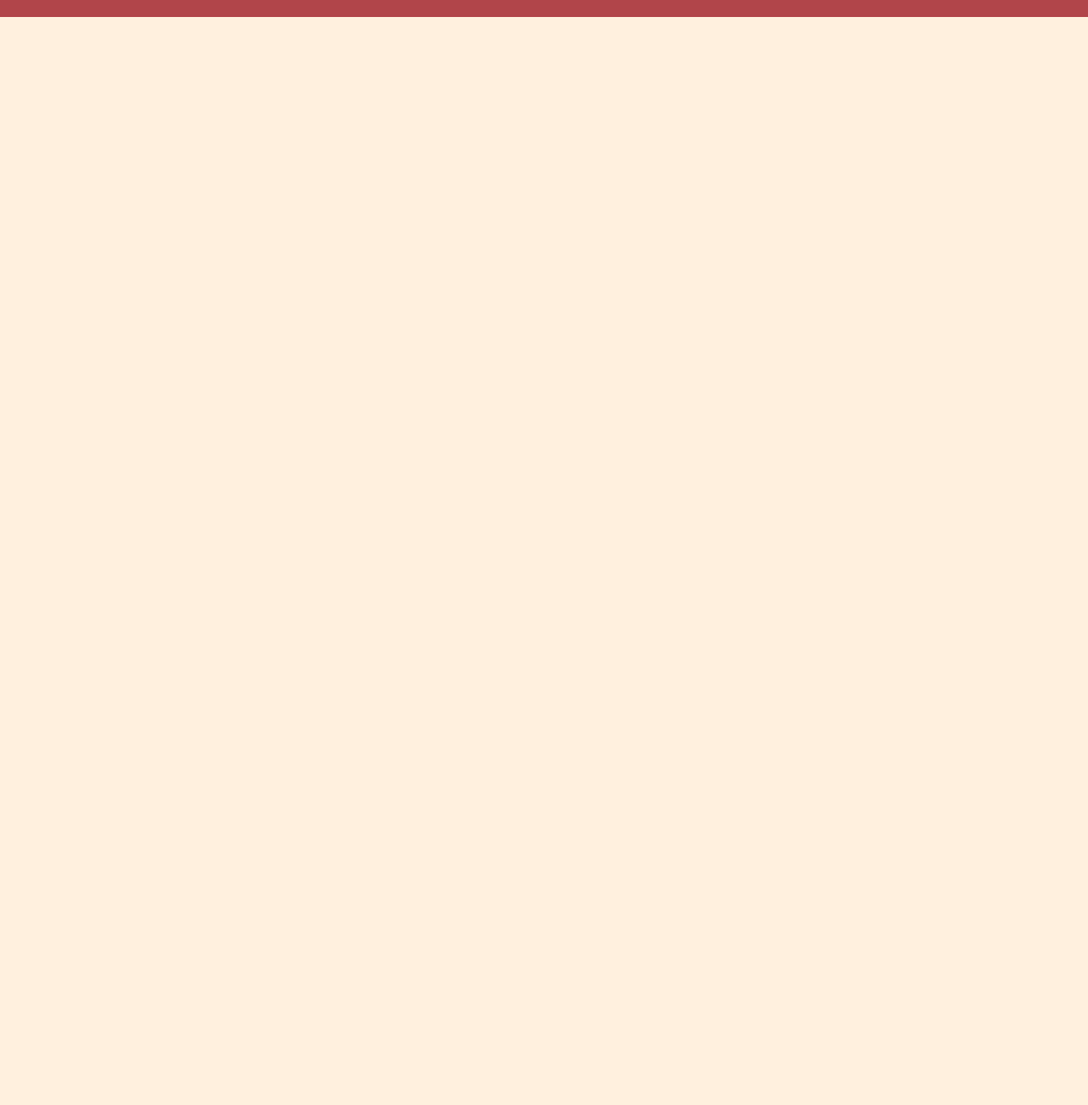
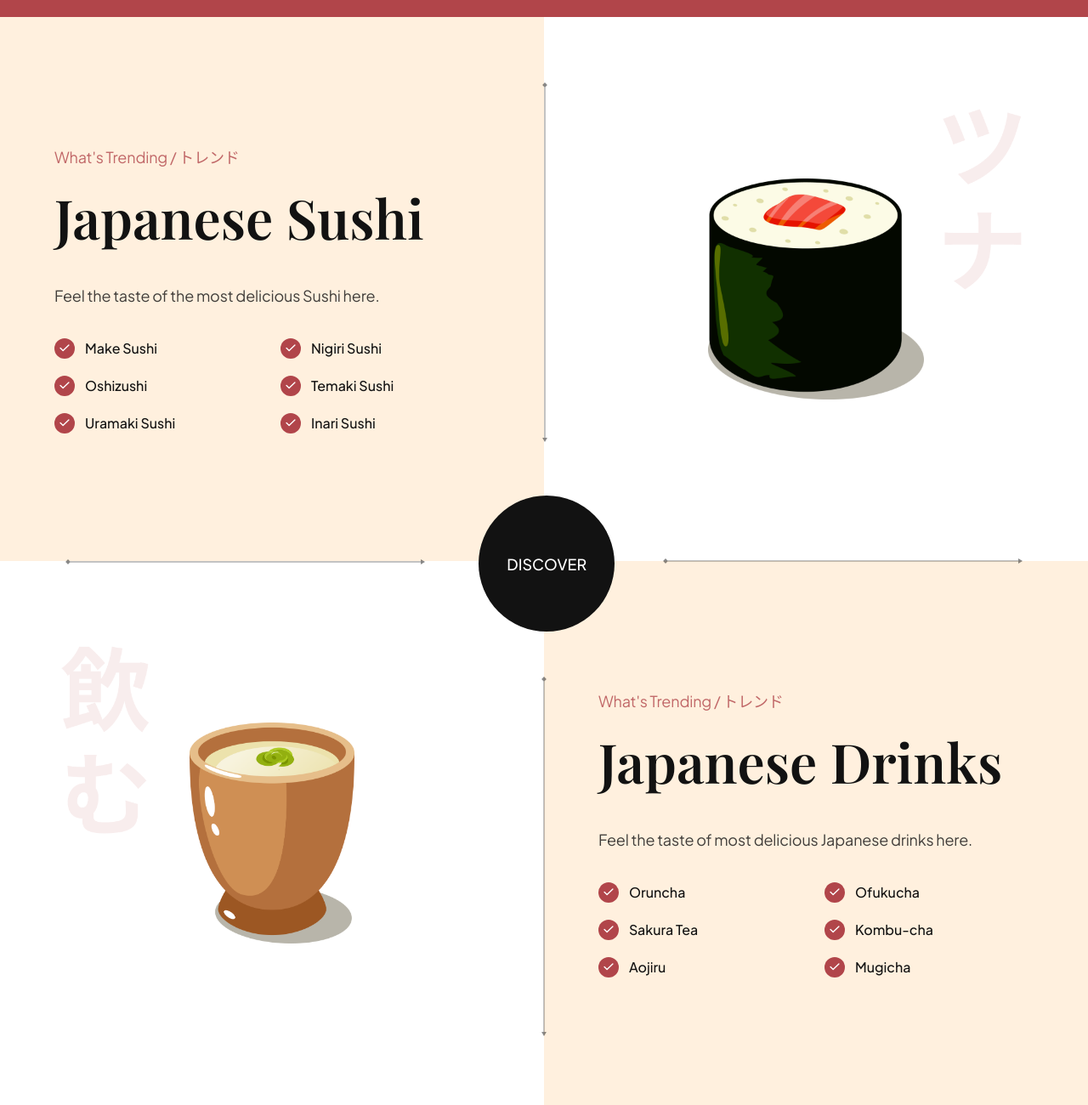
Before and after one commit to Paulina-Wisniewska/sushi, a website built with Vite: page index.html in a window 1280 px wide. Shown: the part 2398-3698 px from the top of the page at 85% size. Before the commit the page ends 2418 px from the top, so only its background shows below. Built offline with nearby package versions, Linux system fonts and the light colour scheme.

Commit message:
added trending section

```diff
--- a/css/sections/trending.css
+++ b/css/sections/trending.css
@@ -0,0 +1,146 @@
+.trending {
+    position: relative;
+    display: flex;
+    flex-direction: column;
+    overflow: hidden;
+}
+
+
+.trending-sushi, .trending-drink {
+    width: 100%;
+    min-height: 640px;
+    display: flex;
+    flex-direction: row;
+}
+
+.trending__content {
+    flex: 1;
+    display: flex;
+    justify-content: center;
+    flex-direction: column;
+    padding: 32px 64px;
+}
+
+.trending__list {
+    list-style: none;
+    flex-wrap: wrap;
+    gap: 20px;
+}
+
+.trending__list li{
+    flex: 1;
+    display: flex;
+    align-items: center;
+    flex-direction: row;
+    gap: 12px;
+    min-width: 210px;
+}
+
+.trending__icon {
+    width: 24px;
+    height: 24px;
+    background-color: var(--primary-color);
+    border-radius: 100%;
+}
+
+.trending__icon img {
+    width: 50%;
+    height: 50%;
+    object-fit: contain;
+}
+
+.trending__list p{
+    flex: 1;
+    font-size: 16px;
+    font-weight: 500;
+    font-family: var(--plus-jakarta-sans);
+    color: var(--secondary-color);
+}
+
+.trending__image {
+    flex: 1;
+    position: relative;
+    padding: 32px 64px;
+    background-color: var(--color-white);
+    background-repeat: no-repeat;
+    background-size: contain;
+    background-position: center;
+}
+
+.trending-sushi .trending__image {
+    background-image: url(../../assets/japanese_sushi.png);
+}
+
+.trending-drink .trending__image {
+    background-image: url(../../assets/japanese_drinks.png);
+}
+
+.trending__image img {
+    width: 254px;
+    height: 260px;
+    object-fit: contain;
+}
+
+.trending__discover {
+    position: absolute;
+    top: 44%;
+    left: 44%;
+    z-index: 1;
+    width: 160px;
+    height: 160px;
+    background-color: var(--secondary-color);
+    border-radius: 100%;
+    display: flex;
+    justify-content: center;
+    align-items: center;
+}
+
+.trending__discover p {
+    color: #fff;
+    text-transform: uppercase;
+
+    font-size: 18px;
+    font-weight: 500;
+    font-family: var(--plus-jakarta-sans);
+}
+
+.trending__arrow {
+    position: absolute;
+    z-index: 1;
+  }
+
+  .trending__arrow img {
+    object-fit: contain;
+  }
+
+  .trending__arrow-left {
+    left: -2.5px;
+    top: 12%;
+  }
+
+  .trending__arrow-left img,
+  .trending__arrow-top img {
+    width: auto;
+    height: 100%;
+  }
+
+  .trending__arrow-top {
+    top: -10.5px;
+    left: 12%;
+  }
+
+  .trending__arrow-bottom {
+    bottom: -6.5px;
+    right: 12%;
+  }
+
+  .trending__arrow-bottom img,
+  .trending__arrow-right img {
+    width: 100%;
+    height: auto;
+  }
+
+  .trending__arrow-right {
+    right: -2.5px;
+    bottom: 12%;
+  }
--- a/index.html
+++ b/index.html
@@ -166,6 +166,123 @@
     </button>
   </section>
 
+  <section class="trending" id="food">
+    <section class="trending-sushi">
+      <div class="trending__content" data-aos="fade-right">
+        <p class="sushi__subtitle">What's Trending / トレンド</p>
+        <h3 class="sushi__title">Japanese Sushi</h3>
+        <p class="sushi__description">Feel the taste of the most delicious Sushi here.</p>
+        <ul class="trending__list flex-between">
+          <li>
+            <div class="trending__icon flex-center">
+              <img src="assets/check.svg" alt="check">
+            </div>
+            <p>Make Sushi</p>
+          </li>
+          <li>
+            <div class="trending__icon flex-center">
+              <img src="assets/check.svg" alt="check">
+            </div>
+            <p>Nigiri Sushi</p>
+          </li>
+          <li>
+            <div class="trending__icon flex-center">
+              <img src="assets/check.svg" alt="check">
+            </div>
+            <p>Oshizushi</p>
+          </li>
+          <li>
+            <div class="trending__icon flex-center">
+              <img src="assets/check.svg" alt="check">
+            </div>
+            <p>Temaki Sushi</p>
+          </li>
+          <li>
+            <div class="trending__icon flex-center">
+              <img src="assets/check.svg" alt="check">
+            </div>
+            <p>Uramaki Sushi</p>
+          </li>
+          <li>
+            <div class="trending__icon flex-center">
+              <img src="assets/check.svg" alt="check">
+            </div>
+            <p>Inari Sushi</p>
+          </li>
+        </ul>
+      </div>
+      <div class="trending__image flex-center">
+        <img src="assets/sushi-5.png" alt="sushi5" data-aos="fade-left">
+        <div class="trending__arrow trending__arrow-left">
+          <img src="assets/arrow-vertical.svg" alt="arrow vertical">
+        </div>
+        <div class="trending__arrow trending__arrow-bottom">
+          <img src="assets/arrow-horizontal.svg" alt="arrow horizontal">
+        </div>
+      </div>
+    </section>
+    <div class="trending__discover" data-aos="zoom-in">
+      <p>Discover</p>
+    </div>
+    <section class="trending-drink">
+      <div class="trending__image flex-center">
+        <img src="assets/sushi-4.png" alt="sushi5" data-aos="fade-right">
+        <div class="trending__arrow trending__arrow-top">
+          <img src="assets/arrow-horizontal.svg" alt="arrow horizontal">
+        </div>
+        <div class="trending__arrow trending__arrow-right">
+          <img src="assets/arrow-vertical.svg" alt="arrow vertical">
+        </div>
+      </div>
+      <div class="trending__content" data-aos="fade-left">
+        <p class="sushi__subtitle">What's Trending / トレンド</p>
+        <h3 class="sushi__title">Japanese Drinks</h3>
+        <p class="sushi__description">Feel the taste of most delicious Japanese drinks here.</p>
+        <ul class="trending__list flex-between">
+          <li>
+            <div class="trending__icon flex-center">
+              <img src="assets/check.svg" alt="check">
+            </div>
+            <p>Oruncha</p>
+          </li>
+          <li>
+            <div class="trending__icon flex-center">
+              <img src="assets/check.svg" alt="check">
+            </div>
+            <p>Ofukucha</p>
+          </li>
+          <li>
+            <div class="trending__icon flex-center">
+              <img src="assets/check.svg" alt="check">
+            </div>
+            <p>Sakura Tea</p>
+          </li>
+          <li>
+            <div class="trending__icon flex-center">
+              <img src="assets/check.svg" alt="check">
+            </div>
+            <p>Kombu-cha</p>
+          </li>
+          <li>
+            <div class="trending__icon flex-center">
+              <img src="assets/check.svg" alt="check">
+            </div>
+            <p>Aojiru</p>
+          </li>
+          <li>
+            <div class="trending__icon flex-center">
+              <img src="assets/check.svg" alt="check">
+            </div>
+            <p>Mugicha</p>
+          </li>
+        </ul>
+      </div>
+
+    </section>
+  </section>
+
+
+
   <script src="js/script.js" type="module"></script>
 </body>
 </html>
```
